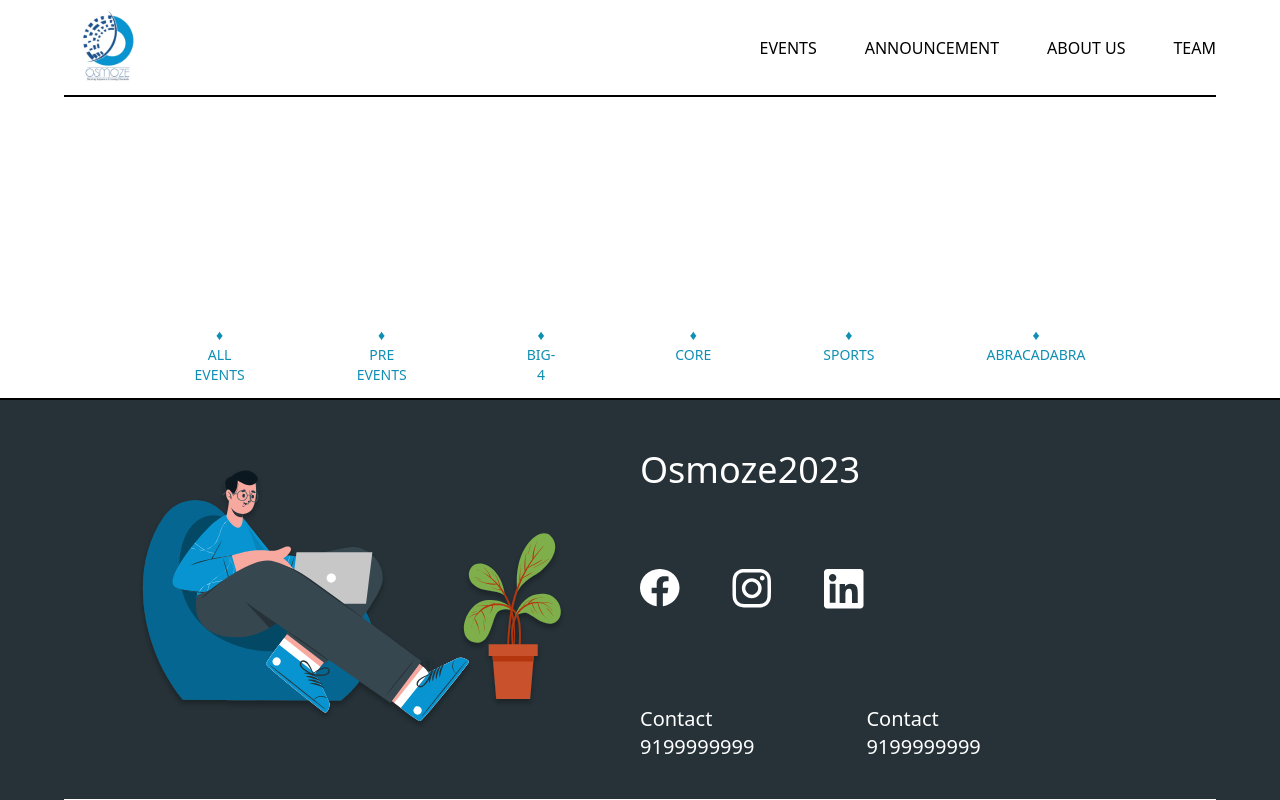
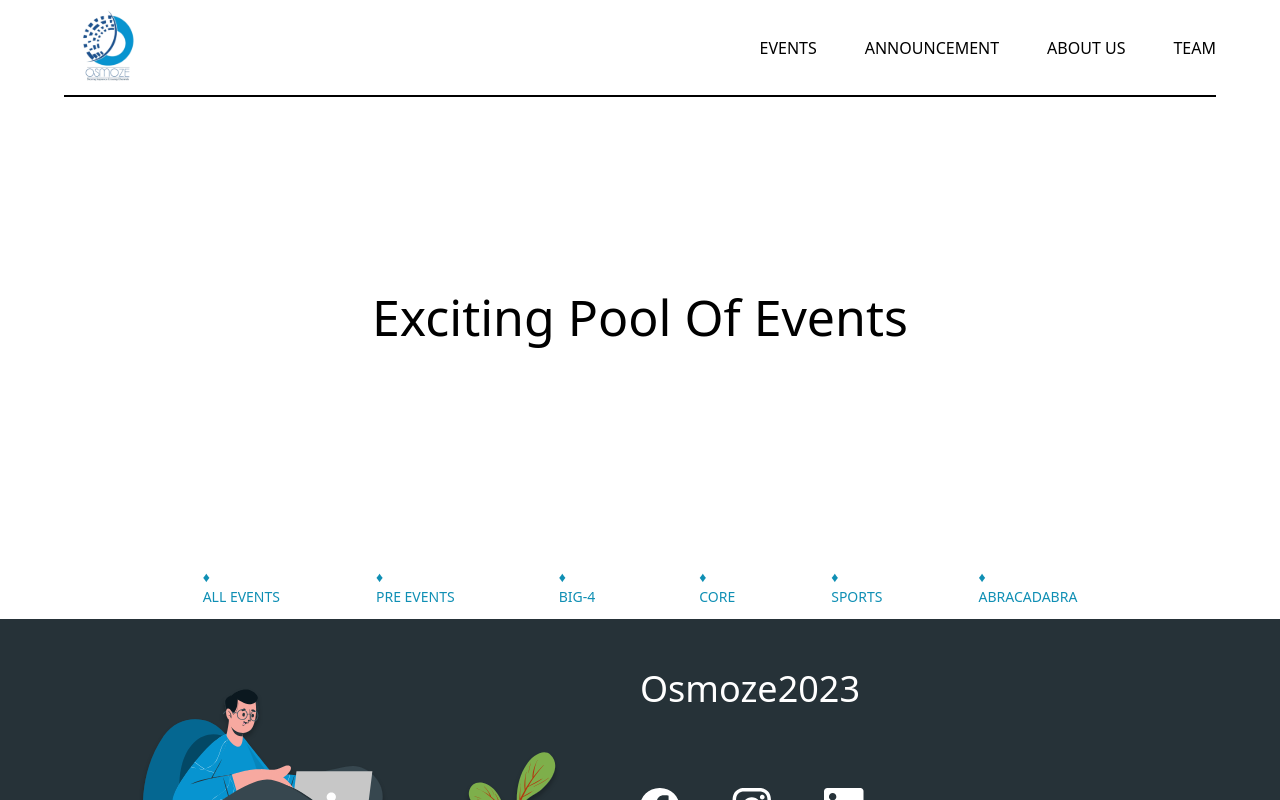
Before and after one commit to Sochem/Osmoze-23, a Next.js app: page /events in a window 1280 px wide. Shown: the top 800 px of the page. Built offline with nearby package versions, Linux system fonts and the light colour scheme.

Commit message:
updated css

```diff
--- a/src/components/eventscard.css
+++ b/src/components/eventscard.css
@@ -4,6 +4,14 @@
     justify-content: center;
     align-items:center;
 
+}
+.head{
+    display: flex;
+    justify-content: center;
+    align-items: center;
+    font-size:50px;
+    padding:100px;
+    margin:100px;
 }
 .card-inner{
     height: 400px;
@@ -12,18 +20,34 @@
     display:flex;
     margin:30px;
     flex-direction: column;
-    margin-top: 20px;
+    margin-top: 100px;
     border-radius: 12px;
     z-index: 4;
     position: relative;
     border-width: 15px;
-  border-color: white;
-  border-style: double;
+    border:4px solid green;
+
 
     background:green;
     justify-content: center;
     align-items: center;
+    --notchSize: 30px;
+    background-color:green;
+
+  clip-path:
+
+    polygon(
+      0% var(--notchSize),
+      var(--notchSize) 0%,
+      calc(100% - var(--notchSize)) 0%,
+      100% var(--notchSize),
+      100% calc(100% - var(--notchSize)),
+      calc(100% - var(--notchSize)) 100%,
+      var(--notchSize) 100%,
+      0% calc(100% - var(--notchSize))
+    );
 }
+
 .heading{
     color:white;
   justify-content:center;
@@ -39,3 +63,12 @@
   font-size:20px;
   text-align: center;
 }
+.content{
+    color:white;
+}
+.nav{
+    display: flex;
+    flex-direction: row;
+    justify-content: center;
+    align-items: center;
+}
--- a/src/pages/events.js
+++ b/src/pages/events.js
@@ -14,13 +14,13 @@ const events = () => {
   return (
     <div>
     <Navbar />
-    <section class="bg-[#FFFFFF] text-[#7EAF4B]">
+
   <div
-    class="mx-auto max-w-screen-x lg:flex lg:h-[50vh] lg:items-center border-b-black border-b-2"
+    class="pt-20 md:pt-25"
   >
-    <div class="mx-auto max-w-3xl text-center">
+
       <h1
-        class="py-32 text-[#121212] text-3xl font-normal tracking-[0.1em] text-transparent sm:text-5xl"
+        class="head"
       >
         Exciting Pool Of Events
 
@@ -32,7 +32,7 @@ const events = () => {
         tenetur fuga ducimus numquam ea!
       </p> */}
 
-      <div class="mt-2 flex justify-center gap-4">
+      <div class="nav">
         <a
           onClick={(e) => handleEventClick("10")}
           onMouseEnter={(e) => setIcon(true)}
@@ -89,10 +89,10 @@ const events = () => {
         >
           {icon ? <div>&#9209;</div> :  <div>&#9830;</div> }ABRACADABRA
         </a>
-      </div>
+
     </div>
   </div>
-</section>
+
 <Cards type={type}/>
 <Footer/>
 </div>
```
